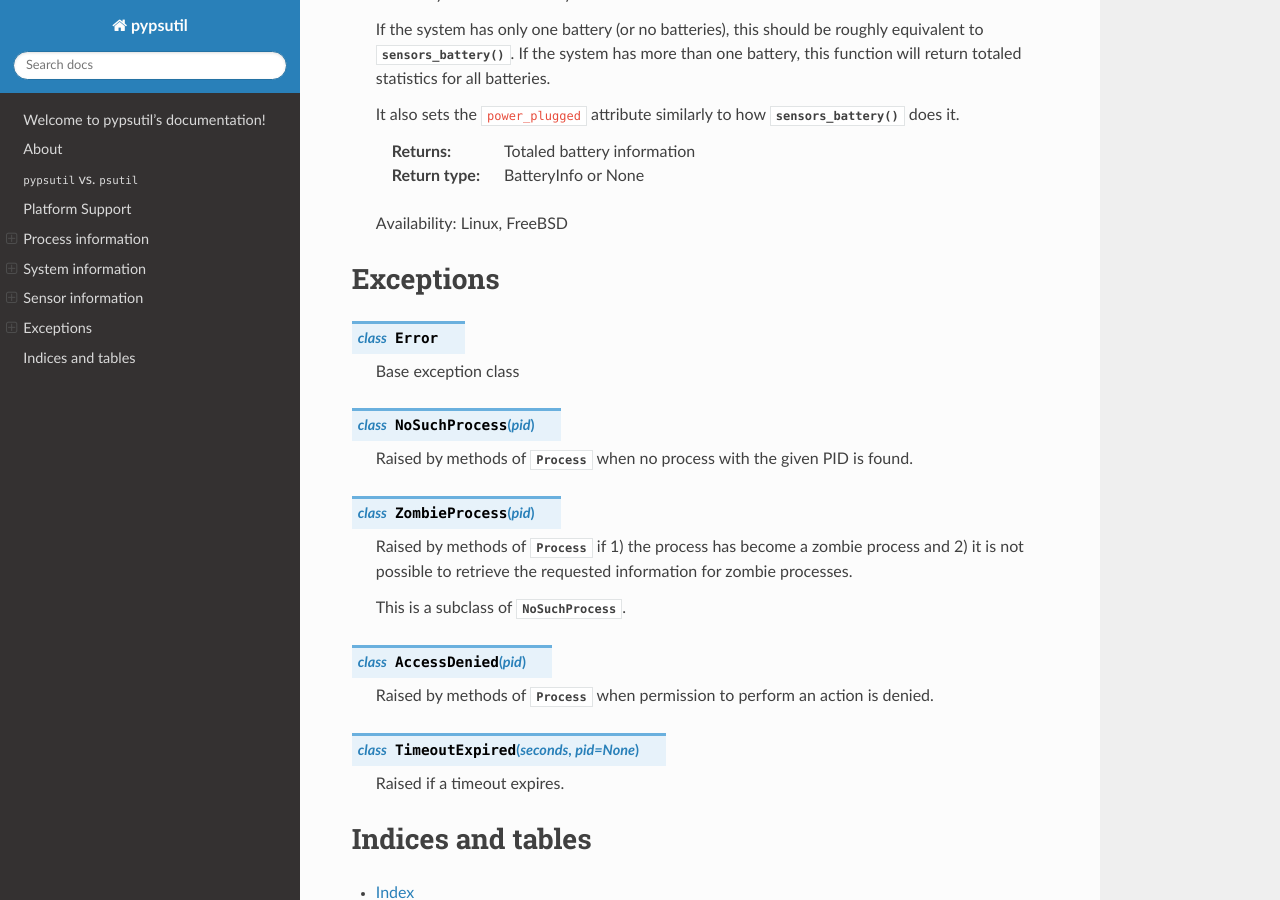
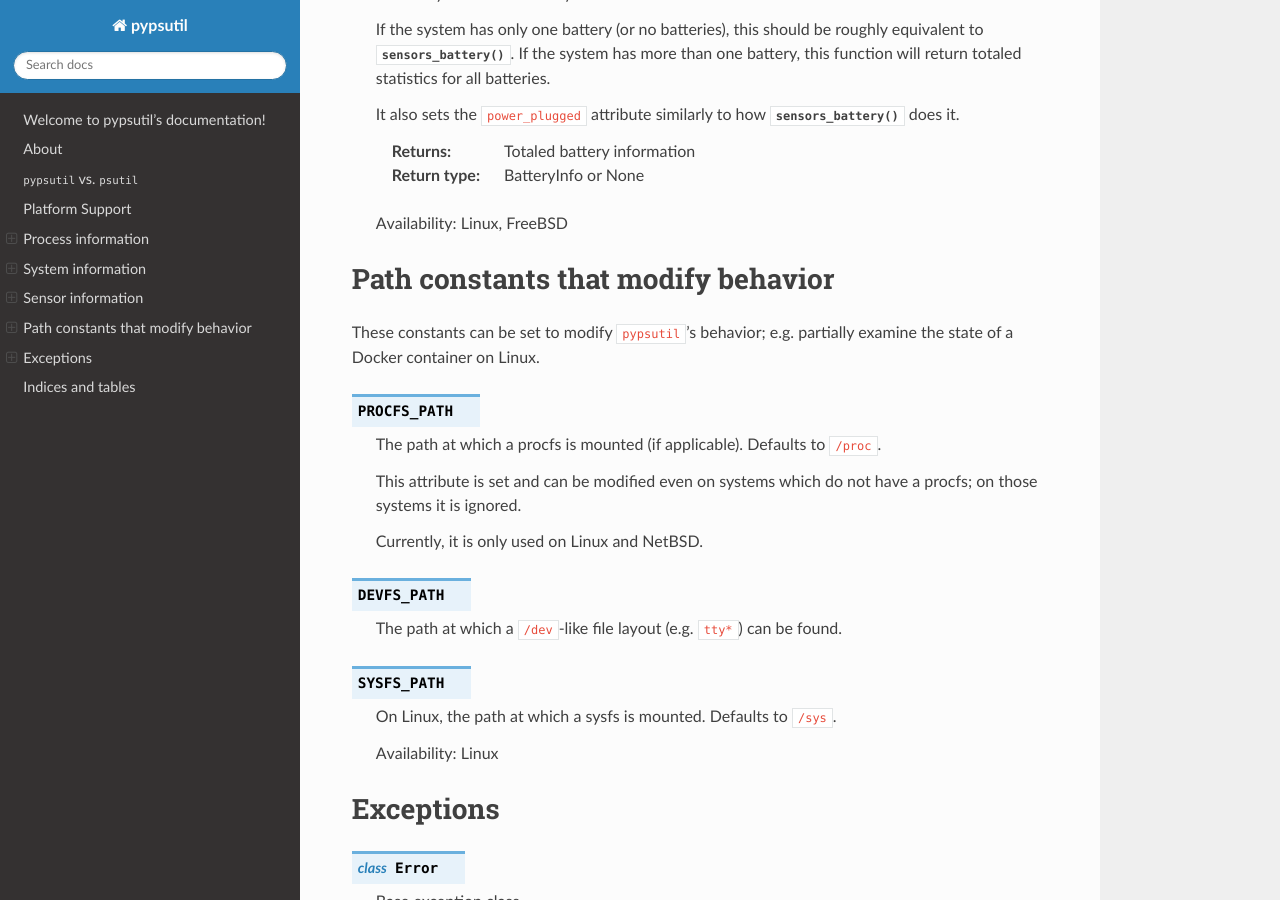
Before and after one commit to cptpcrd/pypsutil, a Sphinx documentation site: the page built from docs/index.rst, in a window 1280 px wide and 900 px high, scrolled down 31286 px. Built offline with Sphinx 7.4.7 and the Read the Docs theme 2.0.0, drawn with Linux system fonts in a browser that asks for light colours.

Commit message:
docs: document {PROCFS,SYSFS,DEVFS}_PATH

```diff
--- a/docs/index.rst
+++ b/docs/index.rst
@@ -1463,6 +1463,34 @@ Sensor information
    Availability: Linux, FreeBSD
 
 
+Path constants that modify behavior
+===================================
+
+These constants can be set to modify ``pypsutil``'s behavior; e.g. partially examine the state of a
+Docker container on Linux.
+
+.. py:data:: PROCFS_PATH
+
+   The path at which a procfs is mounted (if applicable). Defaults to ``/proc``.
+
+   This attribute is set and can be modified even on systems which do not have a procfs; on those
+   systems it is ignored.
+
+   Currently, it is only used on Linux and NetBSD.
+
+
+.. py:data:: DEVFS_PATH
+
+   The path at which a ``/dev``-like file layout (e.g. ``tty*``) can be found.
+
+
+.. py:data:: SYSFS_PATH
+
+   On Linux, the path at which a sysfs is mounted. Defaults to  ``/sys``.
+
+   Availability: Linux
+
+
 Exceptions
 ==========
 
```
